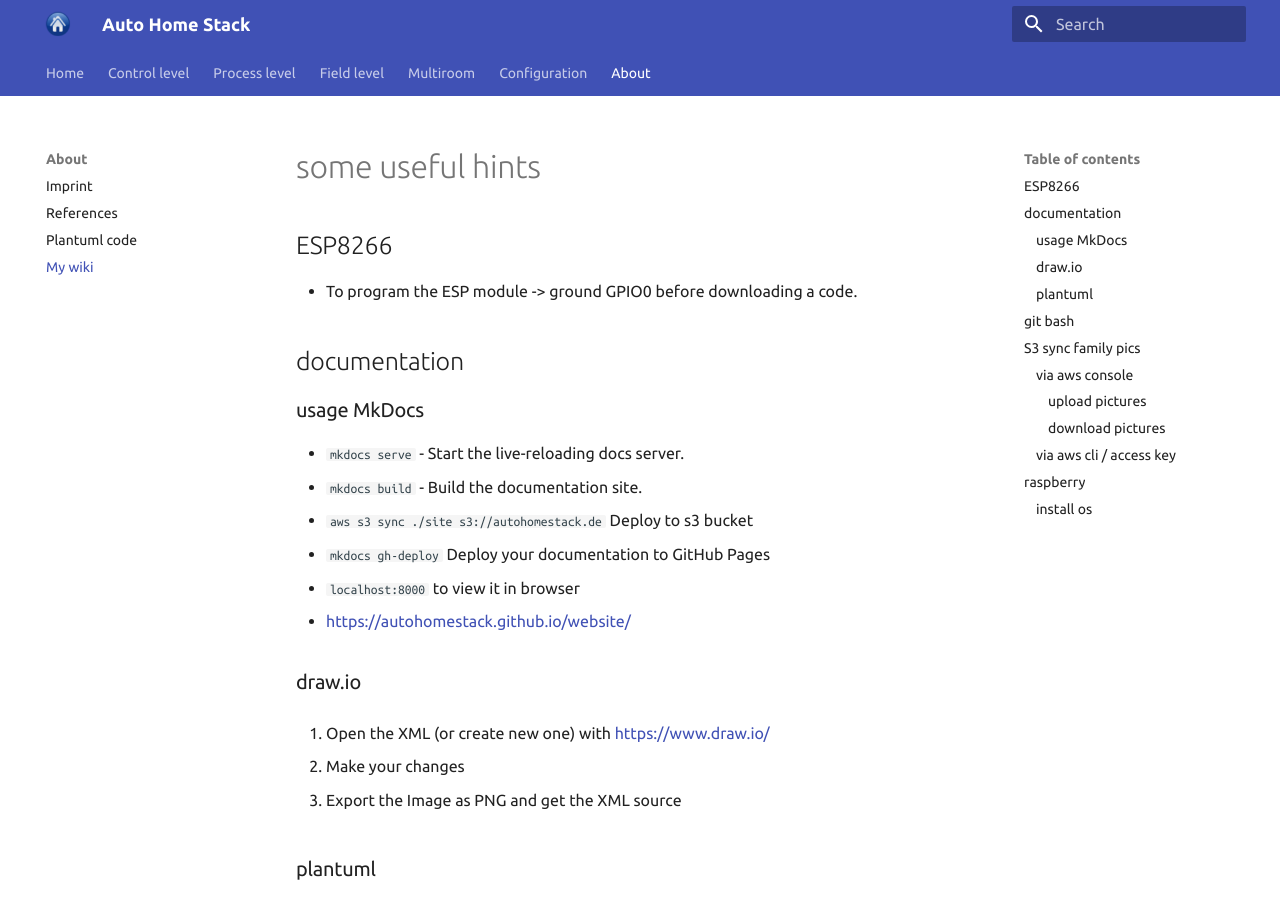
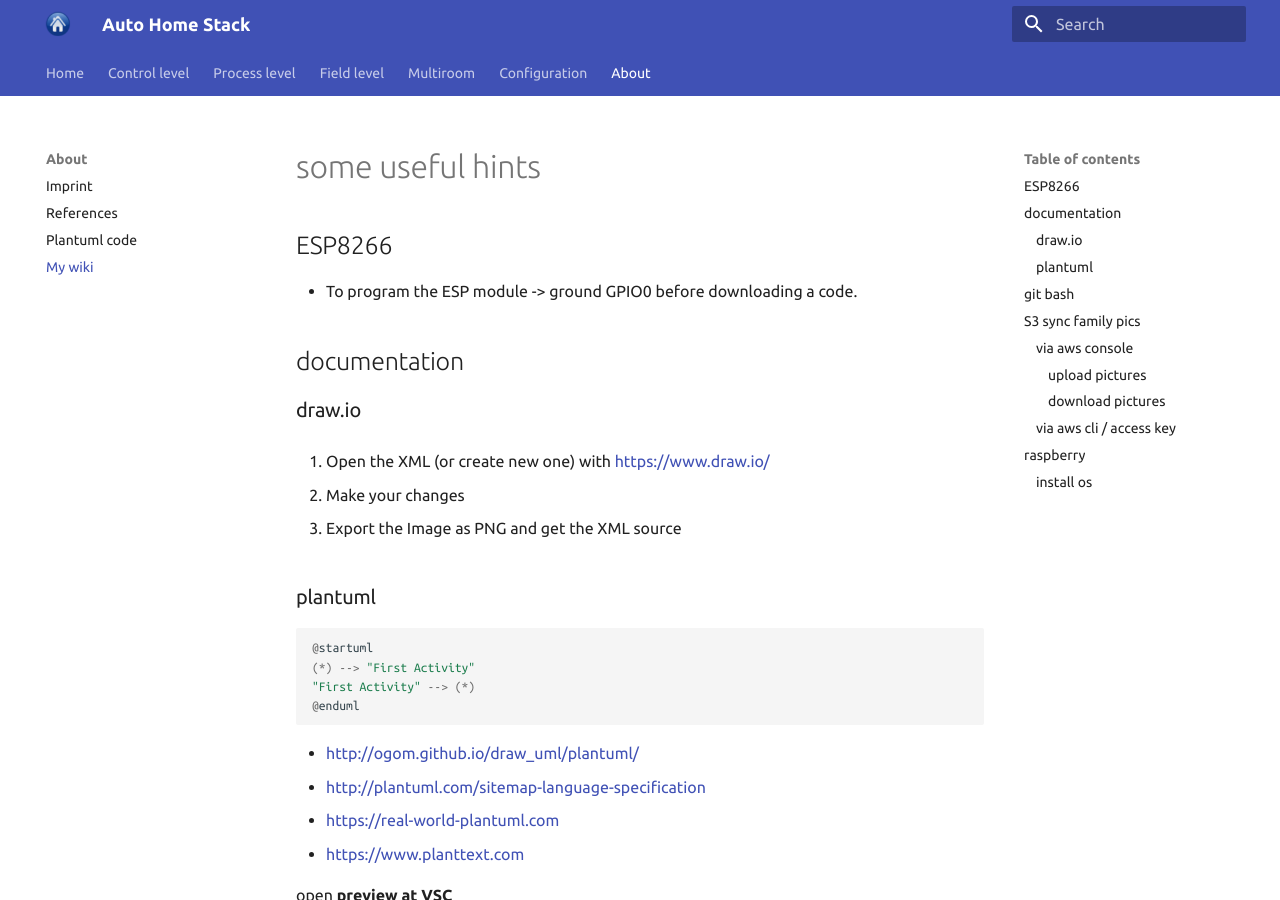
Before and after one commit to alexkratzer/autohomestack, an MkDocs documentation site: the page built from docs/about/wiki.md, in a window 1280 px wide and 900 px high. Built offline with MkDocs 1.6.1 and Material for MkDocs 9.7.7, drawn with Linux system fonts in a browser that asks for light colours.

Commit message:
docs: mv usage to readme

```diff
--- a/docs/about/wiki.md
+++ b/docs/about/wiki.md
@@ -5,15 +5,6 @@
 * To program the ESP module -> ground GPIO0 before downloading a code.
 
 ## documentation
-
-### usage MkDocs
-
-* `mkdocs serve` - Start the live-reloading docs server.
-* `mkdocs build` - Build the documentation site.
-* `aws s3 sync ./site s3://autohomestack.de` Deploy to s3 bucket
-* `mkdocs gh-deploy`  Deploy your documentation to GitHub Pages
-* `localhost:8000` to view it in browser
-* [https://autohomestack.github.io/website/](https://autohomestack.github.io/website/)
 
 ### draw.io
 
```
Also changed, not shown: README.md (+14 -6 lines).
